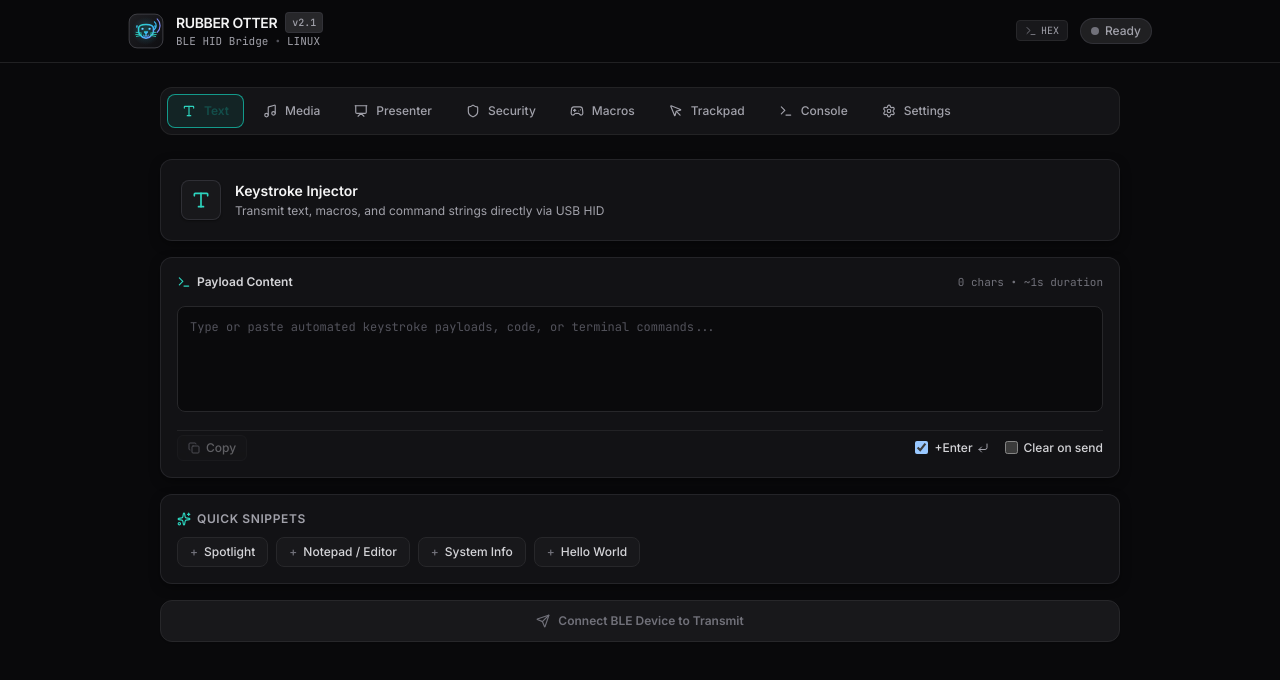
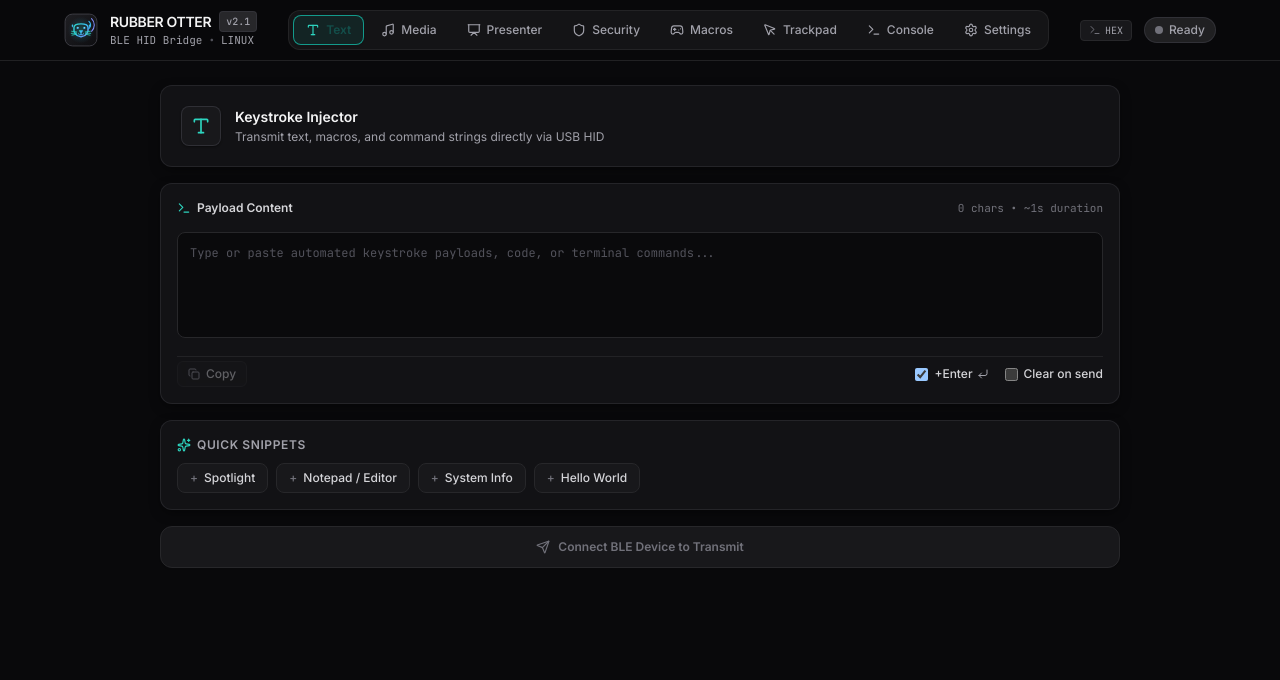
Before and after one commit to AtaCanYmc/RubberOtter, a React (Vite) app in the folder web/: page / in a window 1280 px wide. Shown: the top 680 px of the page. Built offline with nearby package versions, Linux system fonts and the light colour scheme.

Commit message:
feat(header): embed desktop navigation tabs directly into header

```diff
--- a/web/src/App.tsx
+++ b/web/src/App.tsx
@@ -17,12 +17,12 @@ export const AppContent: React.FC = () => {
 
   return (
     <div className="min-h-screen flex flex-col bg-zinc-50 dark:bg-obsidian-950 text-zinc-900 dark:text-zinc-100 select-none transition-colors">
-      {/* Sticky Hardware Header */}
-      <Header />
+      {/* Sticky Hardware Header with Desktop Navigation Tabs */}
+      <Header activeTab={activeTab} setActiveTab={setActiveTab} />
 
       {/* Main Responsive Workstation Container */}
       <main className="flex-1 max-w-5xl w-full mx-auto px-4 sm:px-6 lg:px-8 py-4 sm:py-6 pb-24 md:pb-8 flex flex-col">
-        {/* Desktop / Tablet Nav Pill Bar */}
+        {/* Mobile Sticky Touch Navigation Bar */}
         <NavBar activeTab={activeTab} setActiveTab={setActiveTab} />
 
         {/* Panel Viewport Container */}
--- a/web/src/components/header/Header.tsx
+++ b/web/src/components/header/Header.tsx
@@ -1,10 +1,16 @@
 import React from 'react';
 import { useBluetooth } from '../../context/BluetoothContext';
 import { useSettings } from '../../context/SettingsContext';
+import { TabId, tabItems } from '../nav/NavBar';
 import { Terminal } from 'lucide-react';
 import { RubberOtterLogo } from '../brand/RubberOtterLogo';
 
-export const Header: React.FC = () => {
+interface HeaderProps {
+  activeTab: TabId;
+  setActiveTab: (tab: TabId) => void;
+}
+
+export const Header: React.FC<HeaderProps> = ({ activeTab, setActiveTab }) => {
   const { connectionState } = useBluetooth();
   const { settings, t } = useSettings();
 
@@ -14,21 +20,21 @@ export const Header: React.FC = () => {
         return (
           <span className="flex items-center space-x-1.5 px-2.5 py-1 rounded-full bg-emerald-500/10 border border-emerald-500/30 text-emerald-600 dark:text-emerald-400 text-xs font-medium shadow-sm">
             <span className="w-2 h-2 rounded-full bg-emerald-500 dark:bg-emerald-400 animate-pulse" />
-            <span>{t('header.connected')}</span>
+            <span className="hidden sm:inline">{t('header.connected')}</span>
           </span>
         );
       case 'connecting':
         return (
           <span className="flex items-center space-x-1.5 px-2.5 py-1 rounded-full bg-amber-500/10 border border-amber-500/30 text-amber-600 dark:text-amber-400 text-xs font-medium shadow-sm">
             <span className="w-2 h-2 rounded-full bg-amber-500 dark:bg-amber-400 animate-ping" />
-            <span>{t('header.connecting')}</span>
+            <span className="hidden sm:inline">{t('header.connecting')}</span>
           </span>
         );
       case 'error':
         return (
           <span className="flex items-center space-x-1.5 px-2.5 py-1 rounded-full bg-rose-500/10 border border-rose-500/30 text-rose-600 dark:text-rose-400 text-xs font-medium shadow-sm">
             <span className="w-2 h-2 rounded-full bg-rose-500 dark:bg-rose-400" />
-            <span>{t('header.error')}</span>
+            <span className="hidden sm:inline">{t('header.error')}</span>
           </span>
         );
       case 'disconnected':
@@ -36,24 +42,24 @@ export const Header: React.FC = () => {
         return (
           <span className="flex items-center space-x-1.5 px-2.5 py-1 rounded-full bg-zinc-100 dark:bg-zinc-800/80 border border-zinc-200 dark:border-zinc-700/60 text-zinc-600 dark:text-zinc-400 text-xs font-medium">
             <span className="w-2 h-2 rounded-full bg-zinc-400 dark:bg-zinc-500" />
-            <span>{t('header.ready')}</span>
+            <span className="hidden sm:inline">{t('header.ready')}</span>
           </span>
         );
     }
   };
 
   return (
-    <header className="sticky top-0 z-40 bg-white/90 dark:bg-obsidian-950/90 backdrop-blur-md border-b border-zinc-200 dark:border-zinc-800/80 px-4 sm:px-6 py-3 transition-colors">
-      <div className="max-w-5xl mx-auto flex items-center justify-between">
+    <header className="sticky top-0 z-40 bg-white/90 dark:bg-obsidian-950/90 backdrop-blur-md border-b border-zinc-200 dark:border-zinc-800/80 px-4 sm:px-6 py-2.5 transition-colors">
+      <div className="max-w-6xl mx-auto flex items-center justify-between gap-4">
         {/* Brand & Identity */}
-        <div className="flex items-center space-x-3">
-          <RubberOtterLogo size={36} className="flex-shrink-0" />
+        <div className="flex items-center space-x-3 flex-shrink-0">
+          <RubberOtterLogo size={34} className="flex-shrink-0" />
           <div>
             <div className="flex items-center space-x-2">
               <h1 className="text-sm font-semibold tracking-tight text-zinc-900 dark:text-zinc-100">
                 RUBBER OTTER
               </h1>
-              <span className="hidden sm:inline-flex items-center px-1.5 py-0.5 rounded text-[10px] font-mono font-medium bg-zinc-100 dark:bg-zinc-800 text-zinc-600 dark:text-zinc-400 border border-zinc-200 dark:border-zinc-700/50">
+              <span className="hidden lg:inline-flex items-center px-1.5 py-0.5 rounded text-[10px] font-mono font-medium bg-zinc-100 dark:bg-zinc-800 text-zinc-600 dark:text-zinc-400 border border-zinc-200 dark:border-zinc-700/50">
                 v2.1
               </span>
             </div>
@@ -65,9 +71,31 @@ export const Header: React.FC = () => {
           </div>
         </div>
 
+        {/* Desktop / Web Navigation Tabs embedded directly in Header */}
+        <nav className="hidden md:flex items-center space-x-1 p-1 rounded-xl bg-zinc-100/90 dark:bg-zinc-900/80 border border-zinc-200 dark:border-zinc-800/80 overflow-x-auto">
+          {tabItems.map((tab) => {
+            const Icon = tab.icon;
+            const isActive = activeTab === tab.id;
+            return (
+              <button
+                key={tab.id}
+                onClick={() => setActiveTab(tab.id)}
+                className={`btn-tactile flex items-center space-x-1.5 px-3 py-1.5 rounded-lg text-xs font-medium transition-all whitespace-nowrap border ${
+                  isActive
+                    ? 'bg-otter-500/10 dark:bg-otter-950/40 text-otter-900 dark:text-otter-200 border-otter-500 dark:border-otter-500/80 shadow-sm font-semibold'
+                    : 'border-transparent text-zinc-600 dark:text-zinc-400 hover:text-zinc-900 dark:hover:text-zinc-200 hover:bg-zinc-200/50 dark:hover:bg-zinc-850/60'
+                }`}
+              >
+                <Icon className={`w-3.5 h-3.5 ${isActive ? 'text-otter-600 dark:text-otter-400' : 'text-zinc-500 dark:text-zinc-400'}`} />
+                <span>{t(tab.labelKey)}</span>
+              </button>
+            );
+          })}
+        </nav>
+
         {/* Telemetry & Connection Status */}
-        <div className="flex items-center space-x-2 sm:space-x-3">
-          <div className="hidden sm:flex items-center space-x-2">
+        <div className="flex items-center space-x-2 sm:space-x-3 flex-shrink-0">
+          <div className="hidden lg:flex items-center space-x-2">
             <span className="px-2 py-0.5 rounded text-[10px] font-mono text-zinc-600 dark:text-zinc-400 bg-zinc-100 dark:bg-zinc-900 border border-zinc-200 dark:border-zinc-800 flex items-center space-x-1">
               <Terminal className="w-3 h-3 text-zinc-400 dark:text-zinc-500" />
               <span>{settings.protocolMode === 'framed_ascii' ? 'ASCII' : 'HEX'}</span>
--- a/web/src/components/nav/NavBar.tsx
+++ b/web/src/components/nav/NavBar.tsx
@@ -48,30 +48,7 @@ export const NavBar: React.FC<NavBarProps> = ({ activeTab, setActiveTab }) => {
   const { t } = useSettings();
 
   return (
-    <>
-      {/* Desktop / Tablet Top Navigation Pills */}
-      <div className="hidden md:flex items-center justify-start space-x-1 p-1.5 rounded-xl bg-zinc-100/90 dark:bg-zinc-900/80 border border-zinc-200 dark:border-zinc-800/80 mb-6 overflow-x-auto transition-colors">
-        {tabItems.map((tab) => {
-          const Icon = tab.icon;
-          const isActive = activeTab === tab.id;
-          return (
-            <button
-              key={tab.id}
-              onClick={() => setActiveTab(tab.id)}
-              className={`btn-tactile flex items-center space-x-2 px-3.5 py-2 rounded-lg text-xs font-medium transition-all whitespace-nowrap border ${
-                isActive
-                  ? 'bg-otter-500/10 dark:bg-otter-950/40 text-otter-900 dark:text-otter-200 border-otter-500 dark:border-otter-500/80 shadow-sm font-semibold'
-                  : 'border-transparent text-zinc-600 dark:text-zinc-400 hover:text-zinc-900 dark:hover:text-zinc-200 hover:bg-zinc-200/50 dark:hover:bg-zinc-850/60'
-              }`}
-            >
-              <Icon className={`w-3.5 h-3.5 ${isActive ? 'text-otter-600 dark:text-otter-400' : 'text-zinc-500 dark:text-zinc-400'}`} />
-              <span>{t(tab.labelKey)}</span>
-            </button>
-          );
-        })}
-      </div>
-
-      {/* Mobile Sticky Bottom Navigation Bar */}
+    /* Mobile Sticky Bottom Navigation Bar */
     <nav className="md:hidden fixed bottom-0 left-0 right-0 z-40 bg-white/95 dark:bg-obsidian-950/95 backdrop-blur-lg border-t border-zinc-200 dark:border-zinc-800/80 px-2 py-2 pb-safe transition-colors">
       <div className="flex items-center justify-between space-x-1 overflow-x-auto no-scrollbar">
         {tabItems.map((tab) => {
@@ -94,6 +71,5 @@ export const NavBar: React.FC<NavBarProps> = ({ activeTab, setActiveTab }) => {
         })}
       </div>
     </nav>
-    </>
   );
 };
```
Lines whose indentation alone changed are shown as unchanged.
